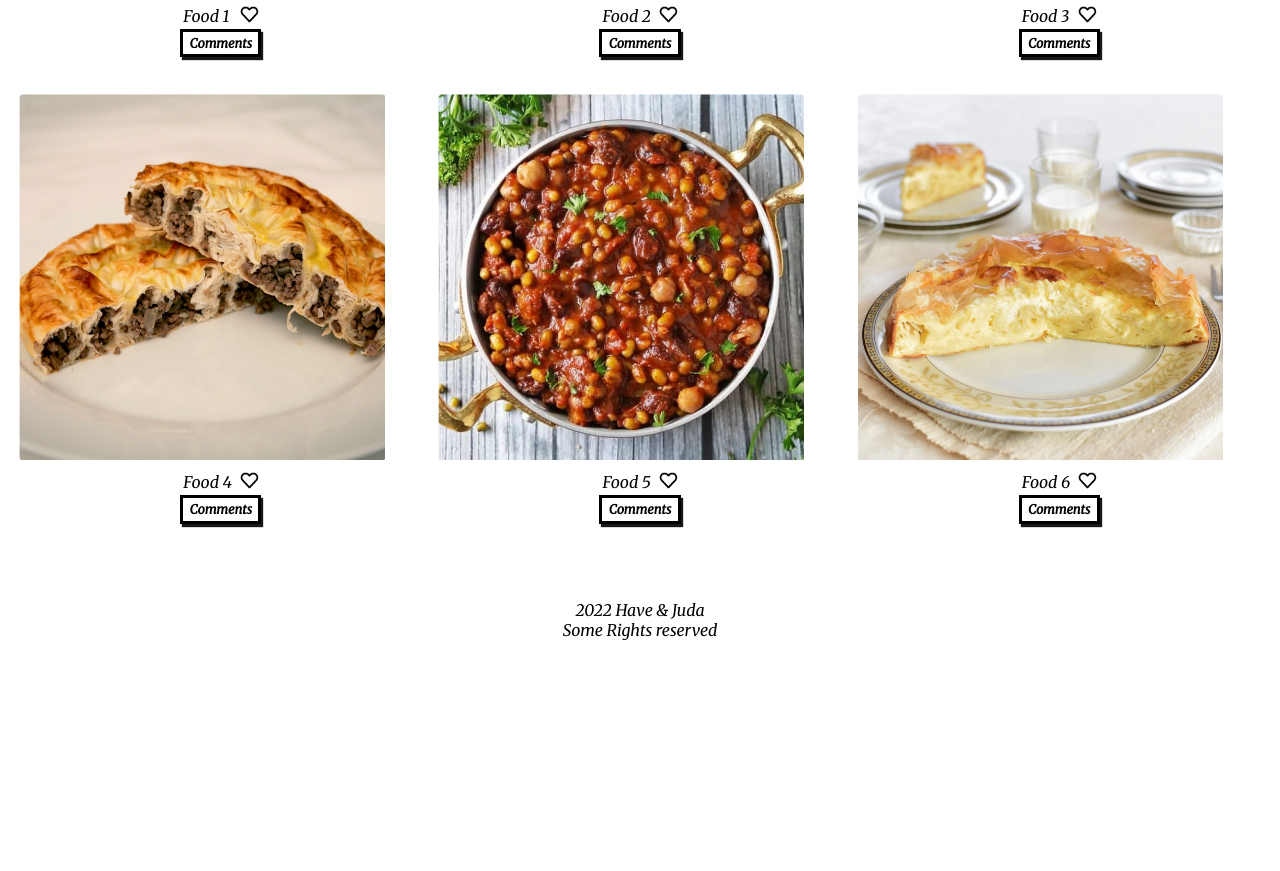
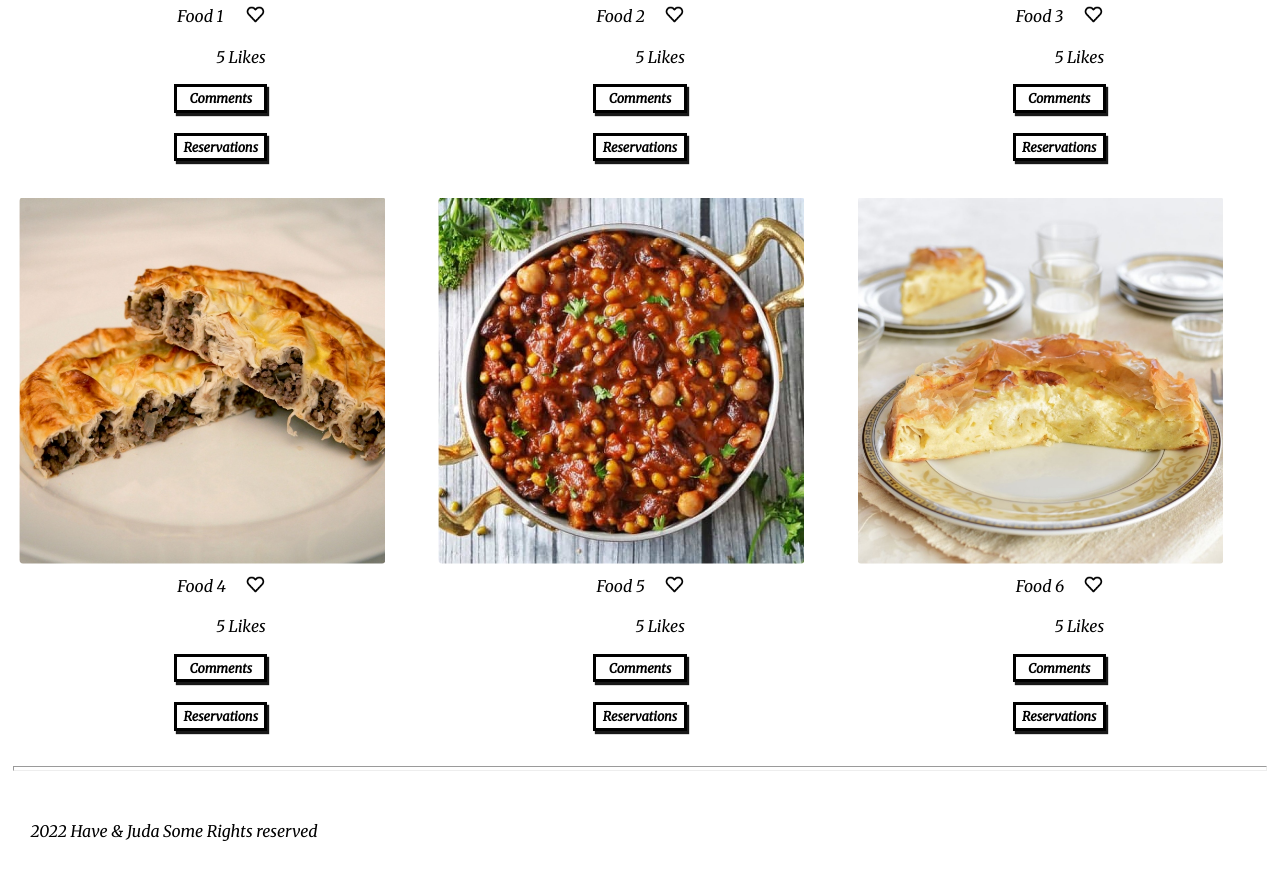
Before and after one commit to mrjuda/KT-Foods, a website built with webpack: page src/index.html in a window 1280 px wide. Shown: the part 451-1322 px from the top of the page. Before the commit the page ends 1122 px from the top, so only its background shows below. Built offline with nearby package versions, Linux system fonts and the light colour scheme.

Commit message:
Added the reservse button, the likes and Styling

```diff
--- a/src/index.html
+++ b/src/index.html
@@ -12,8 +12,8 @@
     <header>
       <ul class="menu-mobile-list">
         <li class="logo">KT Foods</li>
-        <li class="menu-item" id="Home"><a href="#"">Home</a></li>
-        <li class="menu-item" id="Contact"><a href="#"">Contact</a></li>
+        <li class="menu-item" id="Home"><a href="#">Home</a></li>
+        <li class="menu-item" id="Contact"><a href="#">Contact</a></li>
       </ul>
     </header>
     <section class="card-grid">
@@ -24,7 +24,10 @@
             <div class="card-title">Food 1</div>
             <img class="like-btn" src="../src/icons/like.png" alt="Like button">
           </div>
+          <p>5 Likes</p>
           <div class="comment-btn">Comments</div>
+          <br>
+          <div class="reserve-btn">Reservations</div>
         </div>
       </div>
 
@@ -35,7 +38,10 @@
             <div class="card-title">Food 2</div>
             <img class="like-btn" src="../src/icons/like.png" alt="Like button">
           </div>
+          <p>5 Likes</p>
           <div class="comment-btn">Comments</div>
+          <br>
+          <div class="reserve-btn">Reservations</div>
         </div>
       </div>
 
@@ -46,7 +52,10 @@
             <div class="card-title">Food 3</div>
             <img class="like-btn" src="../src/icons/like.png" alt="Like button">
           </div>
+          <p>5 Likes</p>
           <div class="comment-btn">Comments</div>
+          <br>
+          <div class="reserve-btn">Reservations</div>
         </div>
       </div>
 
@@ -57,7 +66,10 @@
             <div class="card-title">Food 4</div>
             <img class="like-btn" src="../src/icons/like.png" alt="Like button">
           </div>
+          <p>5 Likes</p>
           <div class="comment-btn">Comments</div>
+          <br>
+          <div class="reserve-btn">Reservations</div>
         </div>
       </div>
 
@@ -68,7 +80,10 @@
             <div class="card-title">Food 5</div>
             <img class="like-btn" src="../src/icons/like.png" alt="Like button">
           </div>
+          <p>5 Likes</p>
           <div class="comment-btn">Comments</div>
+          <br>
+          <div class="reserve-btn">Reservations</div>
         </div>
       </div>
 
@@ -79,15 +94,17 @@
             <div class="card-title">Food 6</div>
             <img class="like-btn" src="../src/icons/like.png" alt="Like button">
           </div>
+          <p>5 Likes</p>
           <div class="comment-btn">Comments</div>
+          <br>
+          <div class="reserve-btn">Reservations</div>
         </div>
       </div>
     </section>
-
+    <hr>
     <footer class="footer" id="Footer">
       <div>
-        2022 Have & Juda <br>
-        Some Rights reserved
+        2022 Have & Juda Some Rights reserved
       </div>
     </footer>
 
--- a/src/index.scss
+++ b/src/index.scss
@@ -61,8 +61,8 @@ h1 {
   }
 }
 
-.card-meta {
-
+.card-meta p {
+  text-align: end;
 }
 
 .card-info {
@@ -76,11 +76,11 @@ h1 {
   .like-btn {
       padding: 0;
       height: 1.3rem;
-      // height: auto;
   }
 }
 
-.comment-btn {
+.comment-btn,
+.reserve-btn {
   font-size: 0.8rem;
   text-align: center;
   font-weight: bold;
@@ -103,8 +103,12 @@ h1 {
   background-color: #000;
 }
 
+hr {
+  box-shadow: #000;
+}
+
 footer {
   margin-top: 2rem;
   padding: 1rem;
-  text-align: center;
+  text-align: left;
 }
```
Also changed, not shown: dist/index.html, dist/main.js.
